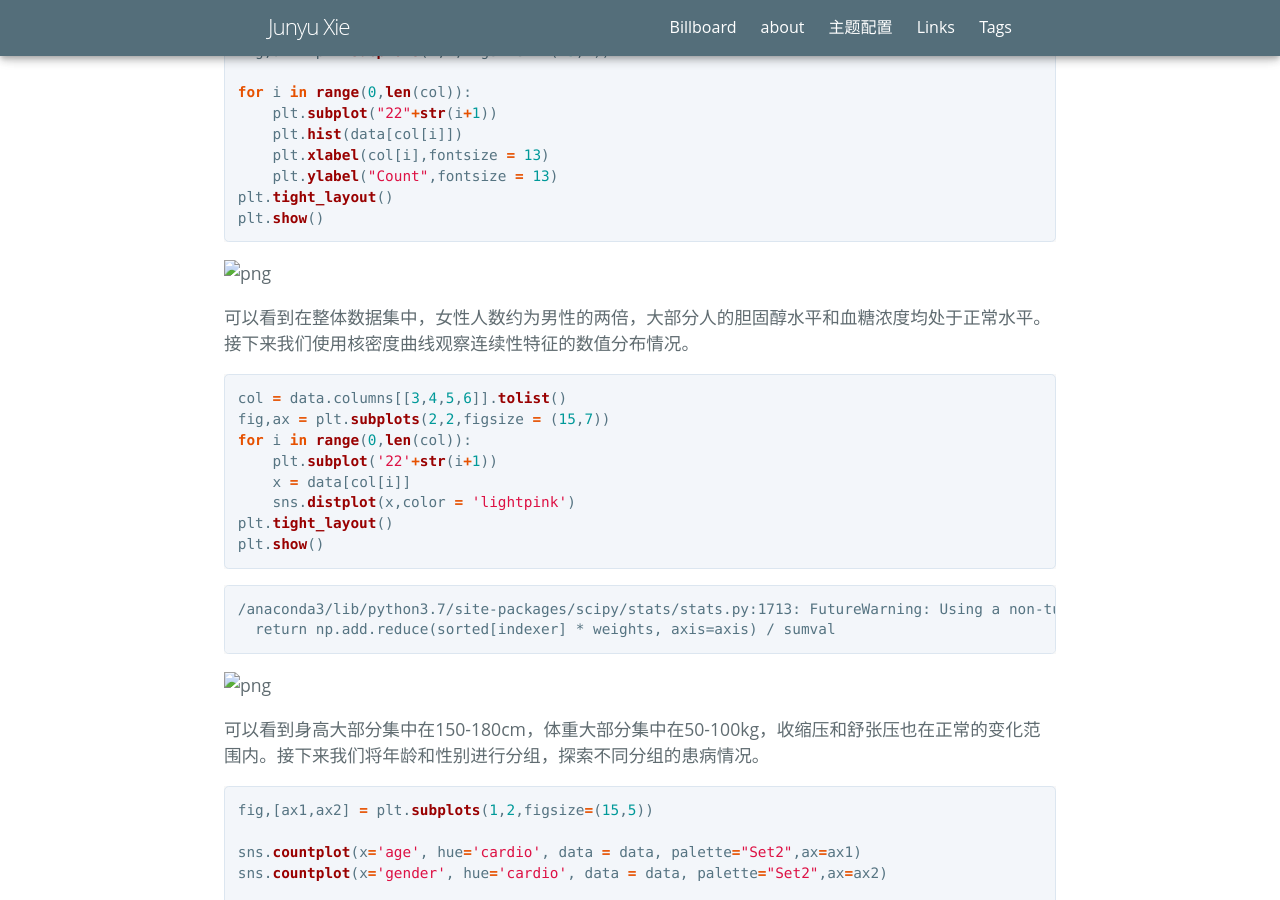
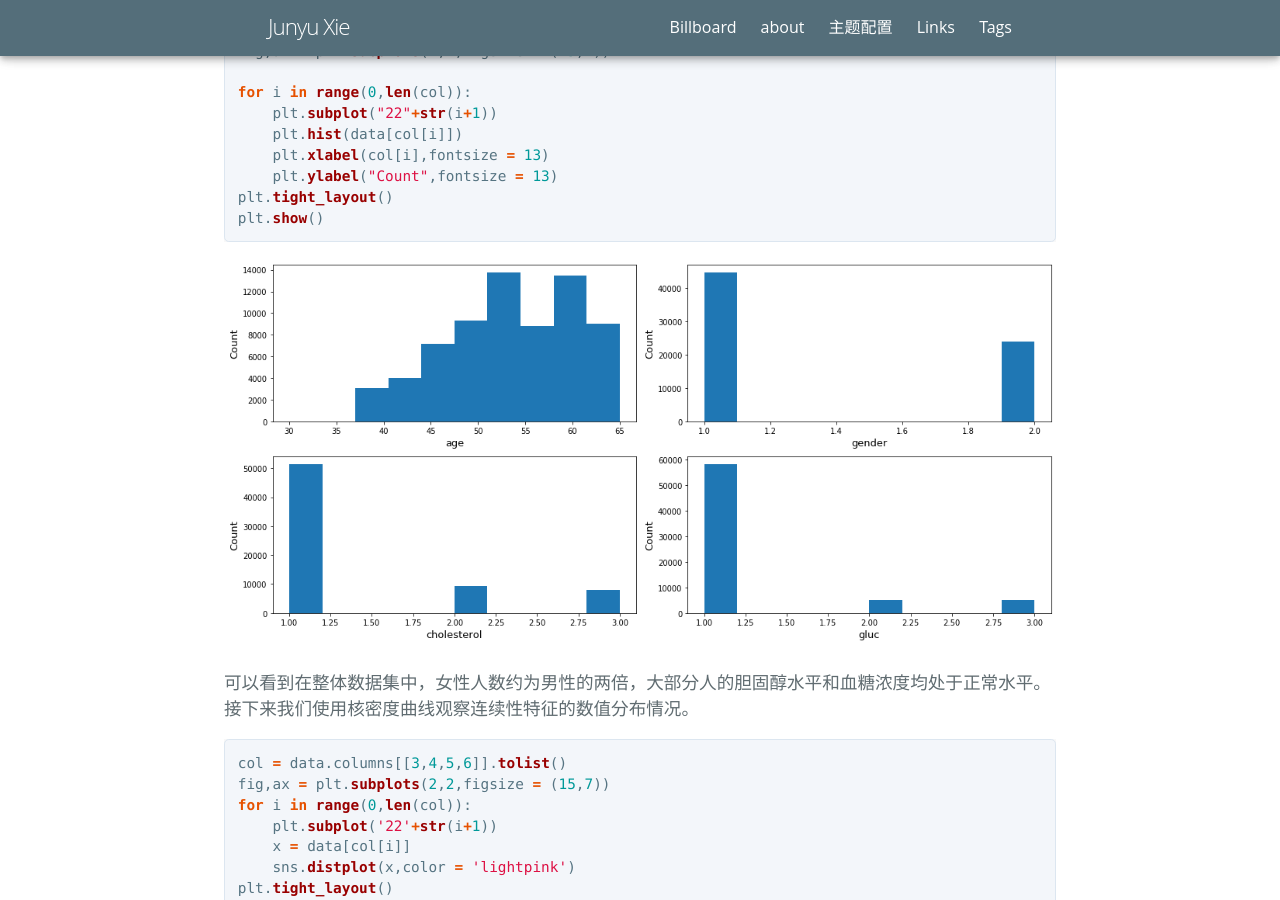
Before and after one commit to whiterr/whiterr.github.io, a Jekyll site: the page built from _posts/2019-10-21-基于分类算法的心血管疾病诊断.md, in a window 1280 px wide and 900 px high, scrolled down 5832 px. Built offline with Jekyll 4.4.1, drawn with Linux system fonts in a browser that asks for light colours; some web fonts are replaced.

Commit message:
Update 2019-10-21-基于分类算法的心血管疾病诊断.md

````diff
--- a/_posts/2019-10-21-基于分类算法的心血管疾病诊断.md
+++ b/_posts/2019-10-21-基于分类算法的心血管疾病诊断.md
@@ -411,7 +411,7 @@ plt.show()
 ```
 
 
-![png](./output_12_0.png)
+![png](https://github.com/whiterr/whiterr.github.io/blob/master/_posts/output_12_0.png)
 
 
 可以看到，年龄的变化区间为30-65岁，根据生活常识，判定身高和体重列的数值存在异常，我们将身高限定为>=140cm，体重>=40kg，从数据中剔除异常数据。
@@ -480,7 +480,7 @@ plt.show()
 ```
 
 
-![png](output_20_0.png)
+![png](https://github.com/whiterr/whiterr.github.io/blob/master/_posts/output_20_0.png)
 
 
 可以看到在整体数据集中，女性人数约为男性的两倍，大部分人的胆固醇水平和血糖浓度均处于正常水平。接下来我们使用核密度曲线观察连续性特征的数值分布情况。
@@ -502,7 +502,7 @@ plt.show()
 
 
 
-![png](output_22_1.png)
+![png](https://github.com/whiterr/whiterr.github.io/blob/master/_posts/output_22_1.png)
 
 
 可以看到身高大部分集中在150-180cm，体重大部分集中在50-100kg，收缩压和舒张压也在正常的变化范围内。接下来我们将年龄和性别进行分组，探索不同分组的患病情况。
@@ -566,7 +566,7 @@ plt.show()
 
 
 
-![png](output_29_1.png)
+![png](https://github.com/whiterr/whiterr.github.io/blob/master/_posts/output_29_1.png)
 
 
 从整体来看，女性的BMI比男性的BMI略大，患病的群体中，BMI大于健康群体。
@@ -862,7 +862,7 @@ plt.show()
 ```
 
 
-![png](output_51_0.png)
+![png](https://github.com/whiterr/whiterr.github.io/blob/master/_posts/output_51_0.png)
 
 
 # 4.总结
````
